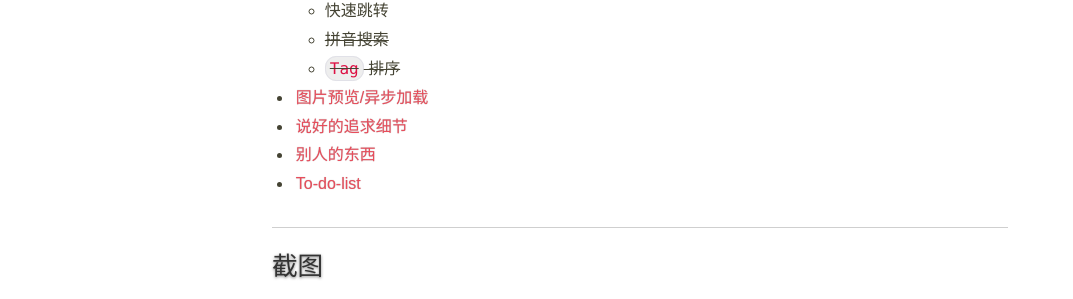
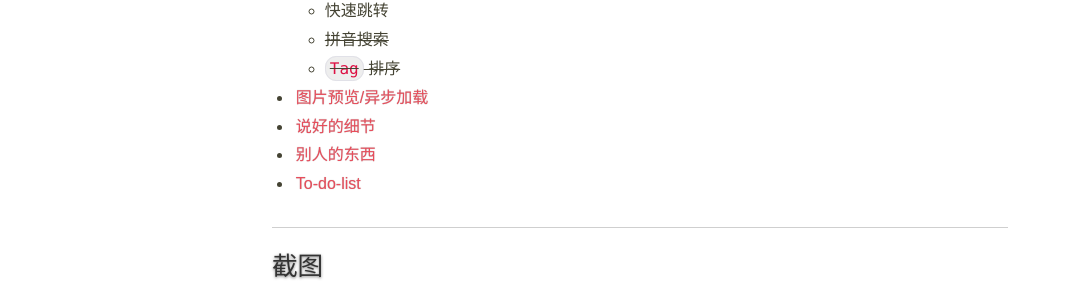
Before and after one commit to lindabigwheel/blog, a Jekyll site: the page built from _posts/2014-03-13-about.md, in a window 1280 px wide and 900 px high, scrolled down 671 px. Shown: the part 142-441 px from the top of the window, without its empty margins (0-1073 px from the left). Built offline with Jekyll 4.4.1, drawn with Linux system fonts in a browser that asks for light colours; Markdown is read by kramdown in place of the engine named in the settings.

```diff
--- a/_posts/2014-03-13-about.md
+++ b/_posts/2014-03-13-about.md
@@ -29,7 +29,7 @@ permalink: /about/
 	* ~~拼音搜索~~
 	* ~~`Tag` 排序~~
 * [图片预览/异步加载](#id-7)
-* [说好的追求细节](#id-8)
+* [说好的细节](#id-8)
 * [别人的东西](#id-9)
 * [To-do-list](#id-10)
 
@@ -298,7 +298,7 @@ window.JekyllSearch.init(
 :( 还没想好怎么实现！
 
 ---
-<h2 id="id-8">说好的追求细节</h2>
+<h2 id="id-8">说好的细节</h2>
 **@one**
 每次进入搜索界面，都会自动对焦文本输入框，并且文本输入框文本自动全选，方便下一次搜索。
 ![]({{site.baseurl}}/assets/images/CMS/tip-1.png)
```
Also changed, not shown: README.md.
